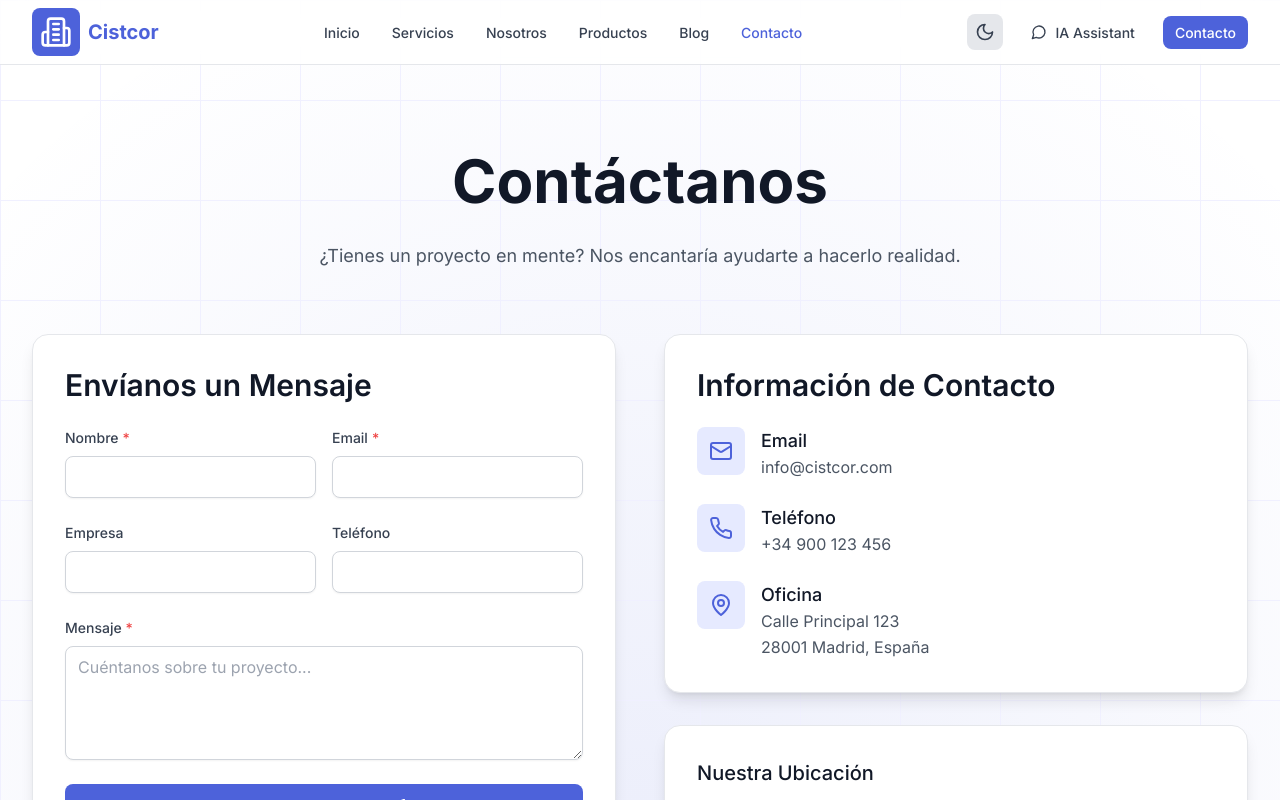
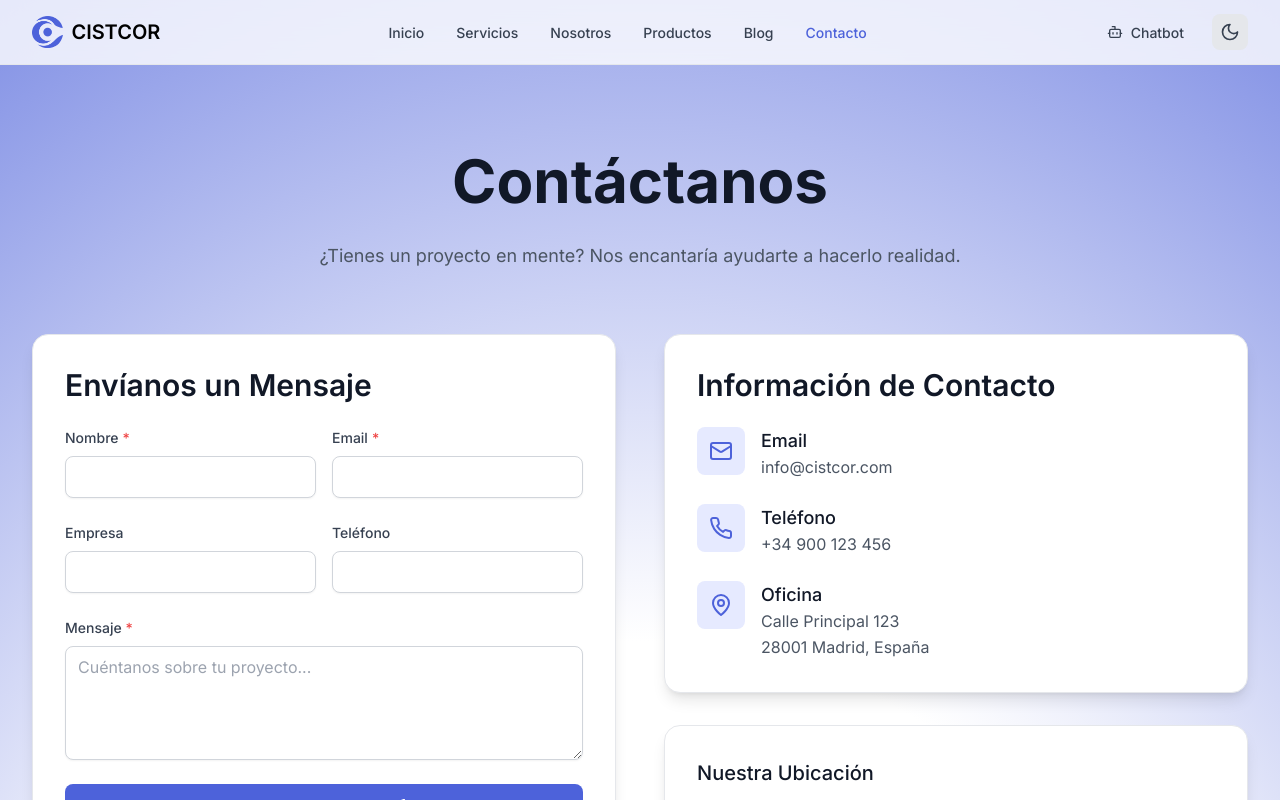
Before and after one commit to ZinedineT/TESIS_ZINE, a React (Vite) app: page /contacto in a window 1280 px wide. Shown: the top 800 px of the page. Built offline with nearby package versions, Linux system fonts and the light colour scheme.

Commit message:
Cambios en diseño dark and light

```diff
--- a/index.html
+++ b/index.html
@@ -2,14 +2,14 @@
 <html lang="es">
   <head>
     <meta charset="UTF-8" />
-    <link rel="icon" type="image/svg+xml" href="/vite.svg" />
+    <link rel="icon" type="image/svg+xml" href="./src/assets/favicon.png" />
     <meta name="viewport" content="width=device-width, initial-scale=1.0" />
     <meta name="description" content="Cistcor - Soluciones tecnológicas innovadoras para empresas" />
     <meta name="keywords" content="cistcor, tecnología, soluciones, empresas, innovación" />
     <link rel="preconnect" href="https://fonts.googleapis.com">
     <link rel="preconnect" href="https://fonts.gstatic.com" crossorigin>
     <link href="https://fonts.googleapis.com/css2?family=Inter:wght@300;400;500;600;700&display=swap" rel="stylesheet">
-    <title>Cistcor - Soluciones Tecnológicas Innovadoras</title>
+    <title>CISTCOR NETWORKS</title>
   </head>
   <body>
     <div id="root"></div>
--- a/src/components/atoms/Logo.tsx
+++ b/src/components/atoms/Logo.tsx
@@ -1,5 +1,6 @@
 import React from 'react';
-import { Building2 } from 'lucide-react';
+import logo from '../../assets/favicon.png';
+import { useTheme } from '../../contexts/ThemeContext';
 
 interface LogoProps {
   size?: 'sm' | 'md' | 'lg';
@@ -7,6 +8,7 @@ interface LogoProps {
 }
 
 export const Logo: React.FC<LogoProps> = ({ size = 'md', className = '' }) => {
+  const { theme } = useTheme();
   const sizeClasses = {
     sm: 'h-6 w-6 text-lg',
     md: 'h-8 w-8 text-xl',
@@ -15,12 +17,19 @@ export const Logo: React.FC<LogoProps> = ({ size = 'md', className = '' }) => {
 
   return (
     <div className={`flex items-center gap-2 ${className}`}>
-      <div className="p-2 rounded-lg bg-primary-500 text-white">
-        <Building2 className={sizeClasses[size]} />
-      </div>
-      <span className={`font-bold text-primary-500 ${size === 'lg' ? 'text-2xl' : size === 'md' ? 'text-xl' : 'text-lg'}`}>
-        Cistcor
+      <img
+        src={logo}
+        alt="Logo Cistcor"
+        className={`${sizeClasses[size]} w-auto`} // Mantiene proporción
+      />
+      <span
+        className={`font-semibold ${
+          theme === 'dark' ? 'text-white' : 'text-black'
+        } ${size === 'lg' ? 'text-2xl' : size === 'md' ? 'text-xl' : 'text-lg'}`}
+      >
+        CISTCOR
       </span>
+
     </div>
   );
 };
--- a/src/components/molecules/BlogCard.tsx
+++ b/src/components/molecules/BlogCard.tsx
@@ -40,6 +40,8 @@ export const BlogCard: React.FC<BlogCardProps> = ({
         border-gray-200
         dark:border-gray-700
         cursor-pointer
+          h-full // ← Esto hace que ocupe toda la altura del grid
+          flex-col // ←
         ${className}
       `}
     >
--- a/src/components/molecules/ProductCard.tsx
+++ b/src/components/molecules/ProductCard.tsx
@@ -28,7 +28,7 @@ export const ProductCard: React.FC<ProductCardProps> = ({
       animate={{ opacity: 1, scale: 1 }}
       transition={{ duration: 0.4 }}
       className={`
-        bg-white dark:bg-gray-800
+        bg-white dark:bg-gradient-to-r from-gray-800 to-gray-900
         rounded-xl
         shadow-lg
         hover:shadow-xl
--- a/src/components/organisms/BlogGrid.tsx
+++ b/src/components/organisms/BlogGrid.tsx
@@ -48,13 +48,14 @@ export const BlogGrid: React.FC = () => {
           </Typography>
         </motion.div>
 
-        <div className="grid grid-cols-1 md:grid-cols-2 lg:grid-cols-3 gap-8">
+        <div className="grid grid-cols-1 md:grid-cols-2 lg:grid-cols-3 gap-8 items-stretch;">
           {blogPosts.map((post, index) => (
             <motion.div
               key={post.title}
               initial={{ opacity: 0, y: 30 }}
               animate={{ opacity: 1, y: 0 }}
               transition={{ duration: 0.5, delay: index * 0.1 }}
+              className='h-full' // ← Asegura que el contenedor ocupe toda la altura del grid
             >
               <BlogCard {...post} />
             </motion.div>
--- a/src/components/organisms/Footer.tsx
+++ b/src/components/organisms/Footer.tsx
@@ -6,7 +6,7 @@ import { Typography } from '../atoms/Typography';
 
 export const Footer: React.FC = () => {
   return (
-    <footer className="bg-gray-900 dark:bg-black text-white">
+    <footer className="bg-white/80 dark:bg-gray-900/80 text-white">
       <div className="max-w-7xl mx-auto px-4 sm:px-6 lg:px-8 py-12">
         <div className="grid grid-cols-1 md:grid-cols-2 lg:grid-cols-4 gap-8">
           {/* Company Info */}
--- a/src/components/organisms/Header.tsx
+++ b/src/components/organisms/Header.tsx
@@ -1,6 +1,6 @@
 import React from 'react';
 import { motion } from 'framer-motion';
-import { MessageCircle } from 'lucide-react';
+import { Bot } from 'lucide-react';
 import { Logo } from '../atoms/Logo';
 import { Navigation } from '../molecules/Navigation';
 import { ThemeToggle } from '../atoms/ThemeToggle';
@@ -24,21 +24,16 @@ export const Header: React.FC = () => {
 
           {/* Actions */}
           <div className="flex items-center gap-4">
-            <ThemeToggle />
-
             {/* AI Chatbot Placeholder */}
             <Button
               variant="ghost"
               size="sm"
-              icon={MessageCircle}
+              icon={Bot}
               className="hidden sm:flex"
             >
-              IA Assistant
+              Chatbot
             </Button>
-
-            <Button variant="primary" size="sm" className="hidden sm:flex">
-              Contacto
-            </Button>
+            <ThemeToggle />
           </div>
         </div>
       </div>
--- a/src/components/templates/PageLayout.tsx
+++ b/src/components/templates/PageLayout.tsx
@@ -17,18 +17,9 @@ export const PageLayout: React.FC<PageLayoutProps> = ({ children, className = ''
       <div
         className="absolute inset-0 z-0 pointer-events-none"
         style={{
-          backgroundImage: theme === 'dark'
-            ? `
-                radial-gradient(circle at 50% 100%, rgba(70, 85, 110, 0.5) 0%, transparent 60%),
-                radial-gradient(circle at 50% 100%, rgba(99, 102, 241, 0.4) 0%, transparent 70%),
-                radial-gradient(circle at 50% 100%, rgba(181, 184, 208, 0.3) 0%, transparent 80%)
-              `
-            : `
-                linear-gradient(to right, #f0f0ff 1px, transparent 1px),
-                linear-gradient(to bottom, #f0f0ff 1px, transparent 1px),
-                radial-gradient(circle 900px at 50% 50%, rgba(77, 98, 218, 0.1), transparent)
-              `,
-          backgroundSize: theme === 'dark' ? 'auto' : '100px 100px, 100px 100px, auto',
+          background: theme === 'dark'
+            ? "radial-gradient(ellipse 80% 60% at 50% 0%, rgba(120, 180, 255, 0.25), transparent 70%), #000000"
+            : "radial-gradient(125% 125% at 50% 90%, #fff 40%, #4d62da 100%)"
         }}
       />
 
```
Also changed, not shown: src/App.tsx (line endings or trailing spaces), src/assets/favicon.png (added), src/assets/logo.png (added).
